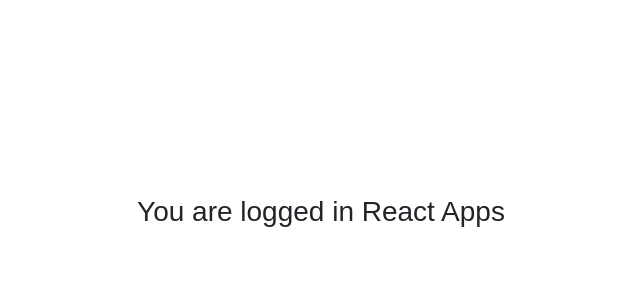
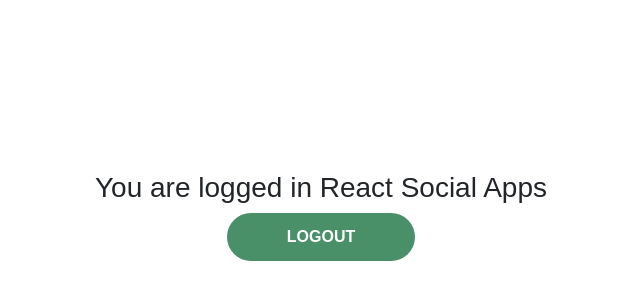
Before and after one commit to hrzyusoff/react-login, a React (Create React App) app: page /main in a window 1280 px wide. Shown: the part 184-484 px from the top of the page, without its empty margins (319-959 px from the left). Built offline with nearby package versions, Linux system fonts and the light colour scheme; no server answers.

Commit message:
daily update

```diff
--- a/src/App.js
+++ b/src/App.js
@@ -33,7 +33,7 @@
       console.log('Getting user response: ')
       console.log(response.data)
       if (response.data.user) {
-        console.log('Get User: This user already saved in the server session: ')
+        console.log('Get User: This user already saved in the server session')
         this.setState({
           loggedIn: true,
           username: response.data.user.username
--- a/src/components/login/Login.js
+++ b/src/components/login/Login.js
@@ -25,8 +25,7 @@
 
     handleSubmit(event) {
         event.preventDefault()
-        console.log('handleSubmit')
-
+        // console.log('handleSubmit')
         axios
             .post('/user/login', {
                 username: this.state.username,
--- a/src/components/mainmenu/Mainmenu.js
+++ b/src/components/mainmenu/Mainmenu.js
@@ -1,20 +1,47 @@
 import React, { Component } from 'react';
 import { Redirect, Route, Link } from 'react-router-dom';
-// import '../login/Login.css';
-// import '../allcomponents.css';
+import axios from 'axios';
 import './Mainmenu.css';
 
 class Home extends Component {
     constructor() {
         super()
+        this.logout = this.logout.bind(this)
     }
 
-    render(username) {
+    logout(event) {
+        event.preventDefault()
+        console.log('Logging user out')
+        axios.post('/user/logout').then(response => {
+            console.log(response.data)
+            if (response.status == 200) {
+                this.props.updateUser({
+                    loggedIn: false,
+                    username: null
+                })
+            }
+        }).catch(error => {
+            console.log('Logout error !')
+        })
+    }
+
+    render() {
+
+        const loggedIn = this.props.loggedIn
+        // console.log(this.props)
+
         return (
             <div className="main-container">
                 <div className="d-flex justify-content-center align-items-center custom-container">
-                    <div className="">
-                        <h3>You are logged in React Apps</h3>
+                    <div className="main-title">
+                        <h3>You are logged in React Social Apps</h3>
+                        <div className="sign-up-btn-container text-center">
+                            <button type="submit" className="btn btn-primary" onClick={this.logout}>
+                                <Link to="#">
+                                    LOGOUT
+                                </Link>
+                            </button>
+                        </div>
                     </div>
                 </div>
             </div>
```
Also changed, not shown: package.json (+5 -3 lines), 1 other file (tests, documents, lock files or other folders).
